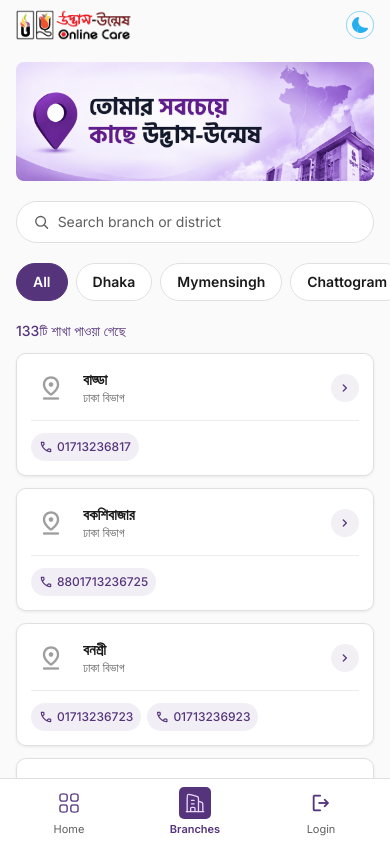
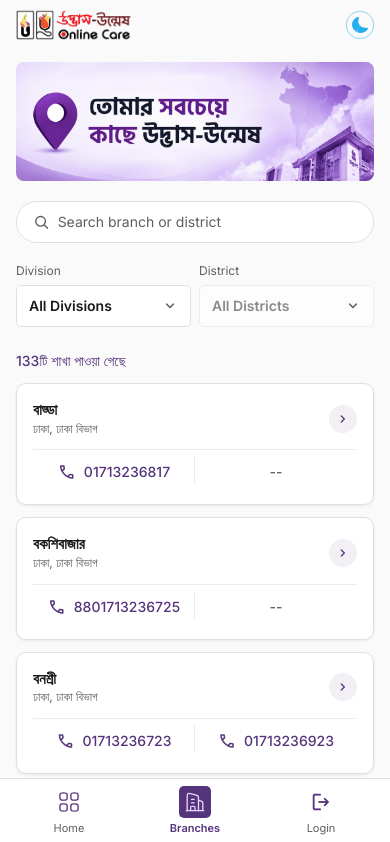
Before and after one commit to shamim-opl/Udvash-Unmesh-App, a Next.js app in the folder app/: page /branches in a window 390 px wide. Shown: the top 842 px of the page. Built offline with nearby package versions, Linux system fonts and the light colour scheme.

Commit message:
Refine branch filters and responsive UI

```diff
--- a/app/src/app/branches/[division]/[branch]/page.tsx
+++ b/app/src/app/branches/[division]/[branch]/page.tsx
@@ -3,7 +3,7 @@ import Link from "next/link";
 import AppHeader from "@/components/AppHeader";
 import BackButton from "@/components/BackButton";
 import BottomNav from "@/components/BottomNav";
-import { DIVISIONS, findBranch, mapsHref, mapsEmbedHref, telHref, slugify } from "@/data/branches";
+import { DIVISIONS, findBranch, getBranchDistrict, mapsHref, mapsEmbedHref, telHref, slugify } from "@/data/branches";
 
 export function generateStaticParams() {
   return DIVISIONS.flatMap((division) =>
@@ -20,6 +20,7 @@ export default async function BranchDetailsPage({
   const found = findBranch(divisionSlug, branchSlug);
   if (!found) notFound();
   const { branch, division } = found;
+  const phoneSlots = [branch.phones[0] ?? null, branch.phones[1] ?? null];
 
   return (
     <>
@@ -49,24 +50,39 @@ export default async function BranchDetailsPage({
             </span>
             <div className="min-w-0">
               <h2 className="text-2xl font-bold text-white">{branch.name}</h2>
+              <p className="mt-0.5 text-sm text-white/80">
+                {getBranchDistrict(branch) ? `${getBranchDistrict(branch)}, ${division.name}` : division.name}
+              </p>
             </div>
           </div>
 
-          <div className="relative mt-4 flex flex-wrap gap-2">
-            {branch.phones.map((phone) => (
+          <div className="relative mt-4 grid grid-cols-2 border-t border-white/20">
+            {phoneSlots.map((phone, index) => {
+              const className = "tap relative flex min-w-0 items-center justify-center gap-2 px-2 pb-1.5 pt-3 text-sm font-medium text-white transition-colors md:hover:text-white/80";
+              if (!phone) {
+                return (
+                  <span key={`empty-phone-${index}`} className={className} style={{ color: "rgba(255,255,255,0.65)" }}>
+                    --
+                    {index === 0 && <span className="pointer-events-none absolute right-0 top-1.5 h-[calc(100%-10px)] w-px bg-white/20" aria-hidden />}
+                  </span>
+                );
+              }
+
+              return (
                 <a
                   key={phone}
                   href={telHref(phone)}
                   aria-label={`${branch.name} শাখায় কল করুন ${phone}`}
-                className="tap flex items-center gap-1.5 rounded-full bg-white px-3 py-2 text-xs font-semibold"
-                style={{ color: "var(--color-brand-primary)" }}
+                  className={className}
                 >
-                <span className="material-symbols-rounded" aria-hidden style={{ fontSize: 14 }}>
+                  <span className="material-symbols-rounded" aria-hidden style={{ fontSize: 18 }}>
                     call
                   </span>
                   {phone}
+                  {index === 0 && <span className="pointer-events-none absolute right-0 top-1.5 h-[calc(100%-10px)] w-px bg-white/20" aria-hidden />}
                 </a>
-            ))}
+              );
+            })}
           </div>
         </div>
 
--- a/app/src/app/branches/page.tsx
+++ b/app/src/app/branches/page.tsx
@@ -7,11 +7,13 @@ import AppHeader from "@/components/AppHeader";
 import BottomNav from "@/components/BottomNav";
 import PullToRefresh from "@/components/PullToRefresh";
 import DragScroll from "@/components/DragScroll";
-import { DIVISIONS, telHref, slugify, type Branch, type Division } from "@/data/branches";
+import { DIVISIONS, getBranchDistrict, telHref, slugify, type Branch, type Division } from "@/data/branches";
+import { DIVISION_DISTRICTS } from "@/data/districts";
 
 function BranchCard({ branch, division }: { branch: Branch; division: Division }) {
   const router = useRouter();
   const href = `/branches/${division.slug}/${slugify(branch.en)}`;
+  const phoneSlots = [branch.phones[0] ?? null, branch.phones[1] ?? null];
 
   return (
     <div
@@ -25,25 +27,18 @@ function BranchCard({ branch, division }: { branch: Branch; division: Division }
         }
       }}
       aria-label={`${branch.name} শাখার বিবরণ দেখুন`}
-      className="group/card flex h-full cursor-pointer flex-col gap-3 rounded-[var(--radius-lg)] border bg-[var(--color-surface)] p-3.5 transition-[transform,border-color,box-shadow] duration-150 ease-out hover:-translate-y-0.5 hover:border-[var(--color-brand-primary)] hover:shadow-[var(--shadow-high)] focus-visible:outline-2 focus-visible:outline-offset-2 focus-visible:outline-[var(--color-brand-primary)]"
+      className="group/card flex h-full cursor-pointer flex-col gap-3 rounded-[var(--radius-lg)] border bg-[var(--color-surface)] p-4 transition-[transform,border-color,box-shadow] duration-150 ease-out md:hover:-translate-y-0.5 md:hover:border-[var(--color-brand-primary)] md:hover:shadow-[var(--shadow-high)] focus-visible:outline-2 focus-visible:outline-offset-2 focus-visible:outline-[var(--color-brand-primary)]"
       style={{ borderColor: "var(--color-border)", boxShadow: "var(--shadow-subtle)" }}
     >
       <div className="flex items-center gap-3">
-        <span className="relative flex h-10 w-10 shrink-0 items-center justify-center rounded-full">
-          <span
-            className="material-symbols-rounded relative"
-            aria-hidden
-            style={{ fontSize: 28, color: "var(--color-text-secondary)", opacity: 0.6, fontVariationSettings: '"FILL" 0, "wght" 400, "GRAD" 0, "opsz" 24' }}
-          >
-            pin_drop
+        <span className="min-w-0 flex-1">
+          <span className="block truncate text-[15px] font-semibold leading-snug text-[var(--color-text-primary)]">{branch.name}</span>
+          <span className="block truncate text-xs leading-snug text-[var(--color-text-secondary)]">
+            {getBranchDistrict(branch) ? `${getBranchDistrict(branch)}, ${division.name}` : division.name}
           </span>
         </span>
-        <span className="min-w-0 flex-1">
-          <span className="block truncate text-[15px] font-semibold leading-snug text-[var(--color-text-primary)]">{branch.name}</span>
-          <span className="block truncate text-xs leading-snug text-[var(--color-text-secondary)]">{division.name}</span>
-        </span>
         <span
-          className="flex h-7 w-7 shrink-0 items-center justify-center rounded-full transition-colors duration-150 group-hover/card:bg-[var(--color-brand-primary)] group-hover/card:[&>span]:!text-white"
+          className="flex h-7 w-7 shrink-0 items-center justify-center rounded-full transition-colors duration-150 md:group-hover/card:bg-[var(--color-brand-primary)] md:group-hover/card:[&>span]:!text-white"
           style={{ background: "color-mix(in srgb, var(--color-brand-primary) 8%, transparent)" }}
         >
           <span className="material-symbols-rounded" aria-hidden style={{ fontSize: 16, color: "var(--color-brand-primary)" }}>
@@ -51,22 +46,35 @@ function BranchCard({ branch, division }: { branch: Branch; division: Division }
           </span>
         </span>
       </div>
-      <div className="mt-auto flex flex-wrap gap-1.5 border-t pt-3" style={{ borderColor: "color-mix(in srgb, var(--color-border) 60%, transparent)" }}>
-        {branch.phones.map((phone) => (
+      <div className="mt-auto grid grid-cols-2 border-t" style={{ borderColor: "color-mix(in srgb, var(--color-border) 60%, transparent)" }}>
+        {phoneSlots.map((phone, index) => {
+          const className = "tap relative flex min-w-0 items-center justify-center gap-2 px-2 pb-1.5 pt-3 text-sm font-medium transition-colors md:hover:!text-[var(--color-brand-primary)]";
+          if (!phone) {
+            return (
+              <span key={`empty-phone-${index}`} className={className} style={{ color: "var(--color-text-secondary)" }}>
+                --
+                {index === 0 && <span className="pointer-events-none absolute right-0 top-1.5 h-[calc(100%-10px)] w-px bg-[color-mix(in_srgb,var(--color-border)_60%,transparent)]" aria-hidden />}
+              </span>
+            );
+          }
+
+          return (
             <a
               key={phone}
               href={telHref(phone)}
               onClick={(e) => e.stopPropagation()}
               aria-label={`${branch.name} শাখায় কল করুন ${phone}`}
-            className="tap inline-flex min-w-0 items-center gap-1 rounded-full px-2 py-1.5 text-xs font-medium transition-colors hover:!bg-[var(--color-brand-primary)] hover:!text-white"
-            style={{ background: "color-mix(in srgb, var(--color-brand-primary) 8%, transparent)", color: "var(--color-brand-primary)" }}
+              className={className}
+              style={{ color: "var(--color-brand-primary)" }}
             >
-            <span className="material-symbols-rounded" aria-hidden style={{ fontSize: 14 }}>
+              <span className="material-symbols-rounded" aria-hidden style={{ fontSize: 18 }}>
                 call
               </span>
               {phone}
+              {index === 0 && <span className="pointer-events-none absolute right-0 top-1.5 h-[calc(100%-10px)] w-px bg-[color-mix(in_srgb,var(--color-border)_60%,transparent)]" aria-hidden />}
             </a>
-        ))}
+          );
+        })}
       </div>
     </div>
   );
@@ -75,6 +83,7 @@ function BranchCard({ branch, division }: { branch: Branch; division: Division }
 export default function BranchesPage() {
   const [query, setQuery] = useState("");
   const [mobileTab, setMobileTab] = useState<string | null>(null);
+  const [districtTab, setDistrictTab] = useState<string | null>(null);
 
   const totalBranches = DIVISIONS.reduce((sum, d) => sum + d.branches.length, 0);
   const q = query.trim().toLowerCase();
@@ -85,12 +94,19 @@ export default function BranchesPage() {
           (b) =>
             b.name.toLowerCase().includes(q) ||
             b.en.toLowerCase().includes(q) ||
+            (getBranchDistrict(b)?.toLowerCase().includes(q) ?? false) ||
             b.phones.some((p) => p.includes(q)) ||
             d.name.toLowerCase().includes(q) ||
             d.en.toLowerCase().includes(q)
         ),
       })).filter((d) => d.branches.length > 0)
     : DIVISIONS;
+  const selectedDivision = mobileTab ? DIVISIONS.find((division) => division.slug === mobileTab) : null;
+  const districtOptions = selectedDivision
+    ? DIVISION_DISTRICTS.find((division) => division.slug === selectedDivision.slug)?.districts.filter((district) =>
+        selectedDivision.branches.some((branch) => getBranchDistrict(branch) === district)
+      ) ?? []
+    : [];
 
   return (
     <>
@@ -121,54 +137,69 @@ export default function BranchesPage() {
         </div>
 
         <div className="mt-5">
-          <DragScroll
-            tag="div"
-            role="tablist"
-            aria-label="বিভাগ"
-            className="-mx-4 flex cursor-grab gap-2 overflow-x-auto px-4 pb-1 [scrollbar-width:none] [&::-webkit-scrollbar]:hidden"
+          <div className="grid grid-cols-2 gap-2">
+            <label className="min-w-0">
+              <span className="mb-1.5 block text-xs font-normal text-[var(--color-text-secondary)]">Division</span>
+              <span className="relative block">
+                <select
+                  value={mobileTab ?? ""}
+                  onChange={(event) => {
+                    setMobileTab(event.target.value || null);
+                    setDistrictTab(null);
+                  }}
+                  aria-label="Select division"
+                  className="w-full appearance-none rounded-[5px] border bg-[var(--color-surface)] px-3 py-2.5 pr-9 text-sm font-semibold text-[var(--color-text-primary)] outline-none"
+                  style={{ borderColor: "var(--color-border)" }}
                 >
-            <button
-              type="button"
-              role="tab"
-              aria-selected={mobileTab === null}
-              onClick={() => setMobileTab(null)}
-              className="tap shrink-0 rounded-full border px-4 py-2 text-sm font-semibold transition-colors"
-              style={{
-                borderColor: mobileTab === null ? "var(--color-brand-primary)" : "var(--color-border)",
-                background: mobileTab === null ? "var(--color-brand-primary)" : "var(--color-surface)",
-                color: mobileTab === null ? "white" : "var(--color-text-primary)",
-              }}
+                  <option value="">All Divisions</option>
+                  {DIVISIONS.map((division) => (
+                    <option key={division.slug} value={division.slug}>
+                      {division.en}
+                    </option>
+                  ))}
+                </select>
+                <span className="pointer-events-none absolute right-3 top-1/2 -translate-y-1/2 material-symbols-rounded text-[var(--color-text-secondary)]" aria-hidden style={{ fontSize: 18 }}>
+                  expand_more
+                </span>
+              </span>
+            </label>
+
+            <label className="min-w-0">
+              <span className="mb-1.5 block text-xs font-normal text-[var(--color-text-secondary)]">District</span>
+              <span className="relative block">
+                <select
+                  value={districtTab ?? ""}
+                  onChange={(event) => setDistrictTab(event.target.value || null)}
+                  aria-label="Select district"
+                  disabled={!selectedDivision || districtOptions.length === 0}
+                  className="w-full appearance-none rounded-[5px] border bg-[var(--color-surface)] px-3 py-2.5 pr-9 text-sm font-semibold text-[var(--color-text-primary)] outline-none disabled:cursor-not-allowed disabled:opacity-50"
+                  style={{ borderColor: "var(--color-border)" }}
                 >
-              All
-            </button>
-            {DIVISIONS.map((division) => {
-              const active = mobileTab === division.slug;
-              return (
-                <button
-                  key={division.slug}
-                  type="button"
-                  role="tab"
-                  aria-selected={active}
-                  onClick={() => setMobileTab(division.slug)}
-                  className="tap shrink-0 rounded-full border px-4 py-2 text-sm font-semibold transition-colors"
-                  style={{
-                    borderColor: active ? "var(--color-brand-primary)" : "var(--color-border)",
-                    background: active ? "var(--color-brand-primary)" : "var(--color-surface)",
-                    color: active ? "white" : "var(--color-text-primary)",
-                  }}
-                >
-                  {division.en}
-                </button>
-              );
-            })}
-          </DragScroll>
+                  <option value="">All Districts</option>
+                  {districtOptions.map((district) => (
+                    <option key={district} value={district}>
+                      {district}
+                    </option>
+                  ))}
+                </select>
+                <span className="pointer-events-none absolute right-3 top-1/2 -translate-y-1/2 material-symbols-rounded text-[var(--color-text-secondary)]" aria-hidden style={{ fontSize: 18 }}>
+                  expand_more
+                </span>
+              </span>
+            </label>
+          </div>
 
           {(() => {
-            const tabFiltered = mobileTab ? filtered.filter((d) => d.slug === mobileTab) : filtered;
+            const tabFiltered = (mobileTab ? filtered.filter((d) => d.slug === mobileTab) : filtered).map((division) => ({
+              ...division,
+              branches: districtTab
+                ? division.branches.filter((branch) => getBranchDistrict(branch) === districtTab)
+                : division.branches,
+            }));
             const branchCount = tabFiltered.reduce((sum, d) => sum + d.branches.length, 0);
             return (
               <>
-                <p className="mb-3 mt-4 text-sm font-medium text-[var(--color-brand-primary)]">
+                <p className="mb-3 mt-6 text-sm font-medium text-[var(--color-brand-primary)]">
                   {branchCount}টি শাখা পাওয়া গেছে
                 </p>
                 <div className="flex flex-col gap-3 md:grid md:grid-cols-2 lg:grid-cols-3">
--- a/app/src/components/HeroBanner.tsx
+++ b/app/src/components/HeroBanner.tsx
@@ -3,7 +3,7 @@ import Image from "next/image";
 export default function HeroBanner() {
   return (
     <div className="mt-4 px-4">
-      <div className="relative aspect-[1870/931] w-full overflow-hidden rounded-[12px] lg:aspect-auto lg:h-[325px]">
+      <div className="relative aspect-[1870/731] w-full overflow-hidden rounded-[12px] lg:aspect-auto lg:h-[245px]">
         <Image src="/hero-banner-v8.webp" alt="সম্পর্ক হোক সহযোগিতার — উদ্ভাস-উন্মেষ শিক্ষা পরিবার" fill className="object-cover" priority />
         <span
           aria-hidden
--- a/app/src/data/branches.ts
+++ b/app/src/data/branches.ts
@@ -1,3 +1,5 @@
+import { DIVISION_DISTRICTS } from "@/data/districts";
+
 export type Branch = {
   name: string;
   en: string;
@@ -12,6 +14,36 @@ export type Division = {
   en: string;
   branches: Branch[];
 };
+
+const BRANCH_DISTRICT_OVERRIDES: Record<string, string> = {
+  Bhairab: "কিশোরগঞ্জ",
+  Monohardi: "নরসিংদী",
+  Madhupur: "টাঙ্গাইল",
+  Madhukhali: "ফরিদপুর",
+  Ghatail: "টাঙ্গাইল",
+  Sakhipur: "টাঙ্গাইল",
+  Sarishabari: "জামালপুর",
+  Ishwardi: "পাবনা",
+  Ullapara: "সিরাজগঞ্জ",
+  Belkuchi: "সিরাজগঞ্জ",
+  Bera: "পাবনা",
+  "Dinajpur (Birganj)": "দিনাজপুর",
+  Gobindaganj: "গাইবান্ধা",
+  "Kurigram (Nageshwari)": "কুড়িগ্রাম",
+  Saidpur: "নীলফামারী",
+  "Pirganj (Rangpur)": "রংপুর",
+  "Pirganj (Thakurgaon)": "ঠাকুরগাঁও",
+};
+
+const districtNames = DIVISION_DISTRICTS.flatMap((division) => division.districts);
+
+export function getBranchDistrict(branch: Branch): string | null {
+  const override = BRANCH_DISTRICT_OVERRIDES[branch.en];
+  if (override) return override;
+
+  const searchable = `${branch.name} ${branch.en} ${branch.address ?? ""}`.toLocaleLowerCase();
+  return districtNames.find((district) => searchable.includes(district.toLocaleLowerCase())) ?? null;
+}
 
 export function slugify(en: string): string {
   return en
@@ -33,7 +65,7 @@ export const mapsQuery = (branch: Branch, division: Division) => `Udvash-Unmesh
 export const mapsHref = (branch: Branch, division: Division) =>
   `https://www.google.com/maps/search/?api=1&query=${encodeURIComponent(mapsQuery(branch, division))}`;
 export const mapsEmbedHref = (branch: Branch, division: Division) =>
-  `https://www.google.com/maps?q=${encodeURIComponent(mapsQuery(branch, division))}&output=embed`;
+  `https://maps.google.com/maps?q=${encodeURIComponent(mapsQuery(branch, division))}&output=embed`;
 export const telHref = (phone: string) => `tel:${phone.startsWith("88") ? `+${phone}` : phone}`;
 
 // Real branch names and phone numbers scraped from https://udvash.com/Branch on 2026-09-15
```
Also changed, not shown: app/src/app/page.tsx (+4 -4 lines). Lines whose indentation alone changed are shown as unchanged.
